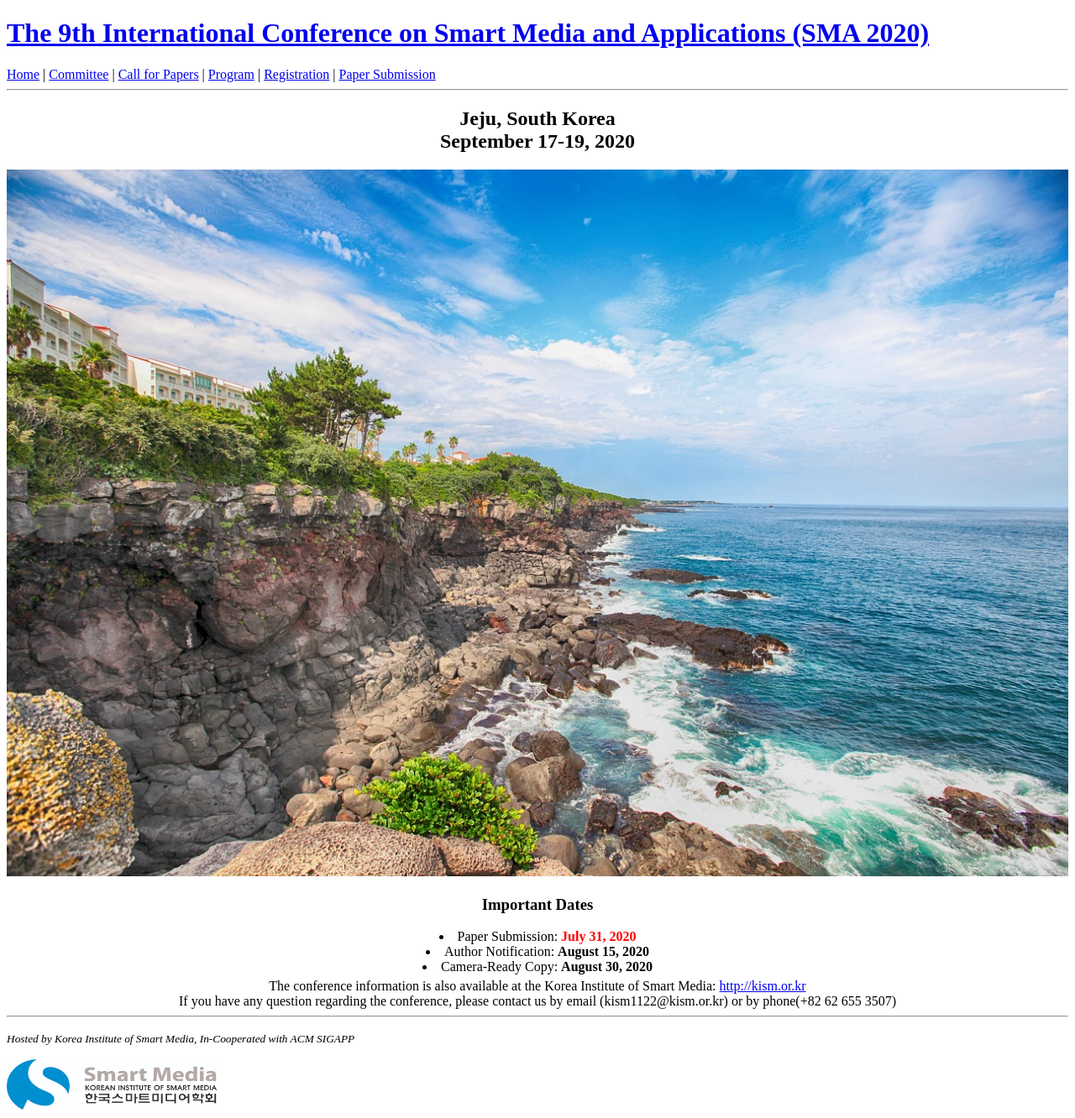
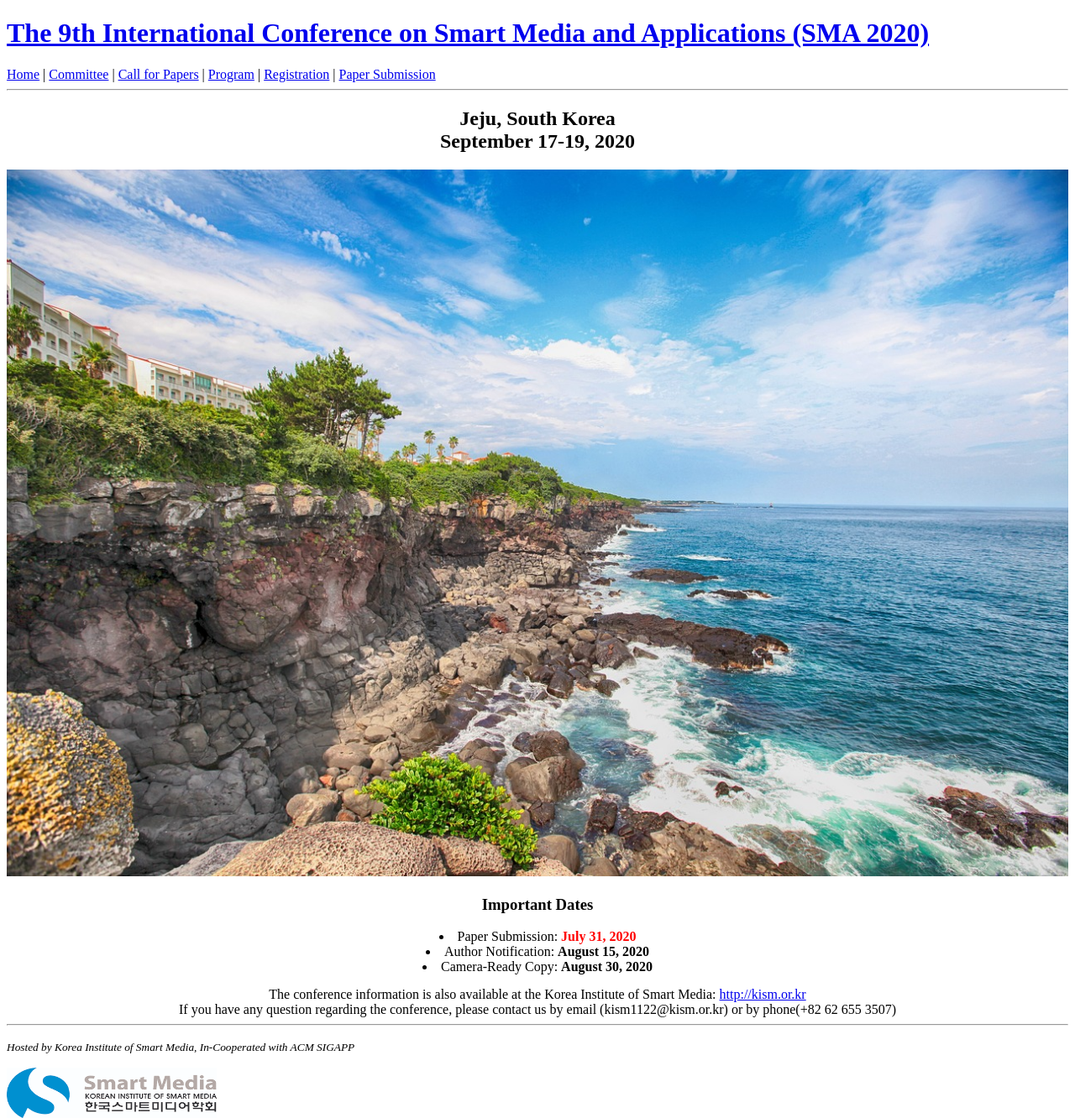
Before and after one commit to icea-conf/sma-2020.github.io, a Jekyll site: the page built from index.html, in a window 1280 px wide. Shown: the whole page at 84% size. Built offline with Jekyll 4.4.1, drawn with Linux system fonts in a browser that asks for light colours; the list of posts is cut into pages by our own code.

Commit message:
Update index.html

```diff
--- a/index.html
+++ b/index.html
@@ -30,7 +30,7 @@ title: SMA 2020
                   </div>
             </div>
 
-            <div style="padding-top: 5px;">
+            <div style="padding-top: 15px;">
                   <a>The conference information is also available at the Korea Institute of Smart Media: </a>
                   <a href='http://kism.or.kr/'>http://kism.or.kr</a><br>
                   <a>If you have any question regarding the conference, please contact us by email (kism1122@kism.or.kr) or by phone(+82 62 655 3507)</a>
```
